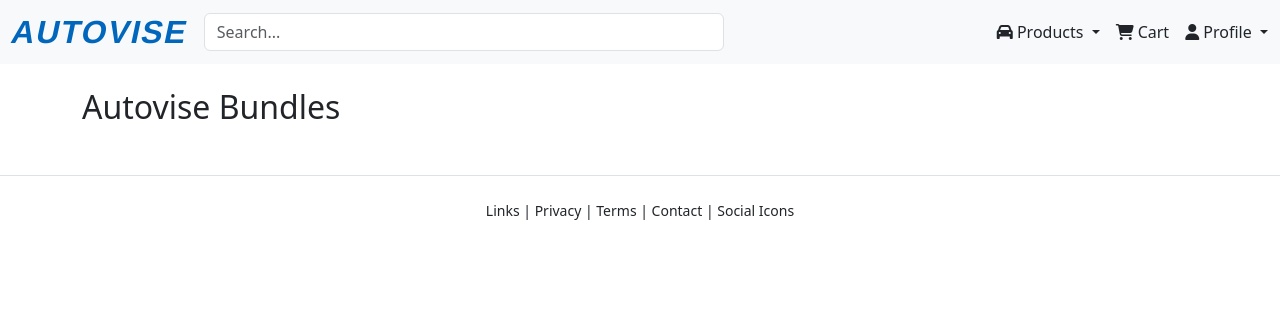
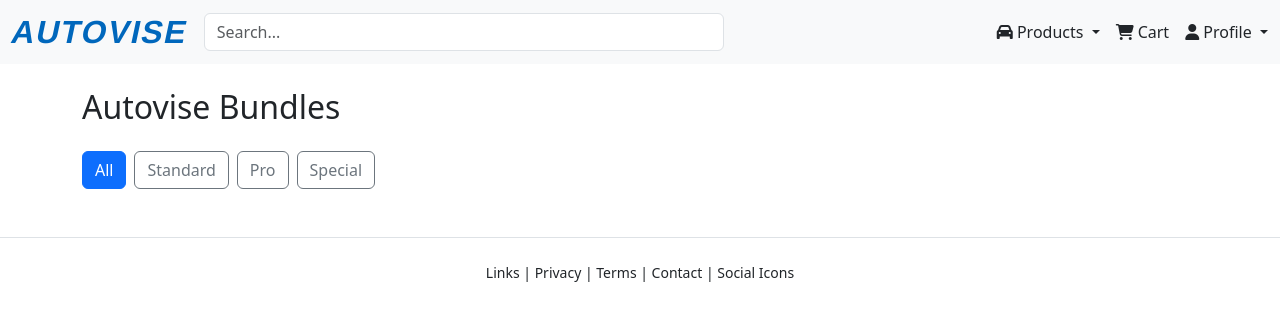
Before and after one commit to Merrick101/autovise, a Django app: page /products/bundles/ in a window 1280 px wide. Shown: the top 324 px of the page. Run offline with Django 5.2, Linux system fonts and the light colour scheme; data that the repository does not hold is empty; some libraries are stand-ins or nearby versions; some web fonts are replaced.

Commit message:
Add filtering options to bundle_list page

```diff
--- a/apps/products/views.py
+++ b/apps/products/views.py
@@ -15,8 +15,18 @@ def product_detail_view(request, pk):
 
 
 def bundle_list_view(request):
-    bundles = Bundle.objects.all()
-    return render(request, 'products/bundle_list.html', {'bundles': bundles})
+    bundle_type = request.GET.get('type')  # e.g., "Pro", "Special", etc.
+
+    if bundle_type in ["Standard", "Pro", "Special"]:
+        bundles = Bundle.objects.filter(bundle_type=bundle_type)
+    else:
+        bundles = Bundle.objects.all()
+
+    context = {
+        'bundles': bundles,
+        'active_filter': bundle_type
+    }
+    return render(request, 'products/bundle_list.html', context)
 
 
 def bundle_detail_view(request, bundle_id):
--- a/static/css/styles.css
+++ b/static/css/styles.css
@@ -18,6 +18,12 @@
 }
 
 /* Product List Styles */
+
+.btn.active {
+  border-color: #0d6efd;
+  background-color: #0d6efd;
+  color: #ffffff;
+}
 
 .card {
   transition: all 0.2s ease-in-out;
--- a/templates/products/bundle_list.html
+++ b/templates/products/bundle_list.html
@@ -5,6 +5,21 @@
 {% block content %}
 
 <h2 class="mb-4">Autovise Bundles</h2>
+
+<div class="mb-4 d-flex gap-2">
+  <a href="{% url 'products:bundle_list' %}" class="btn btn-outline-secondary {% if not active_filter %}active{% endif %}">
+    All
+  </a>
+  <a href="?type=Standard" class="btn btn-outline-secondary {% if active_filter == 'Standard' %}active{% endif %}">
+    Standard
+  </a>
+  <a href="?type=Pro" class="btn btn-outline-secondary {% if active_filter == 'Pro' %}active{% endif %}">
+    Pro
+  </a>
+  <a href="?type=Special" class="btn btn-outline-secondary {% if active_filter == 'Special' %}active{% endif %}">
+    Special
+  </a>
+</div>
 
 <div class="row">
   {% for bundle in bundles %}
```
